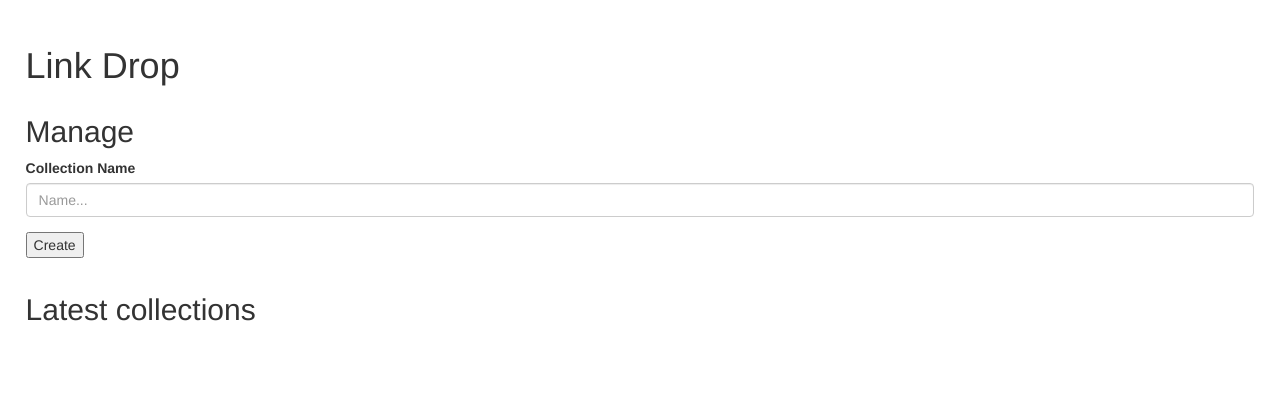
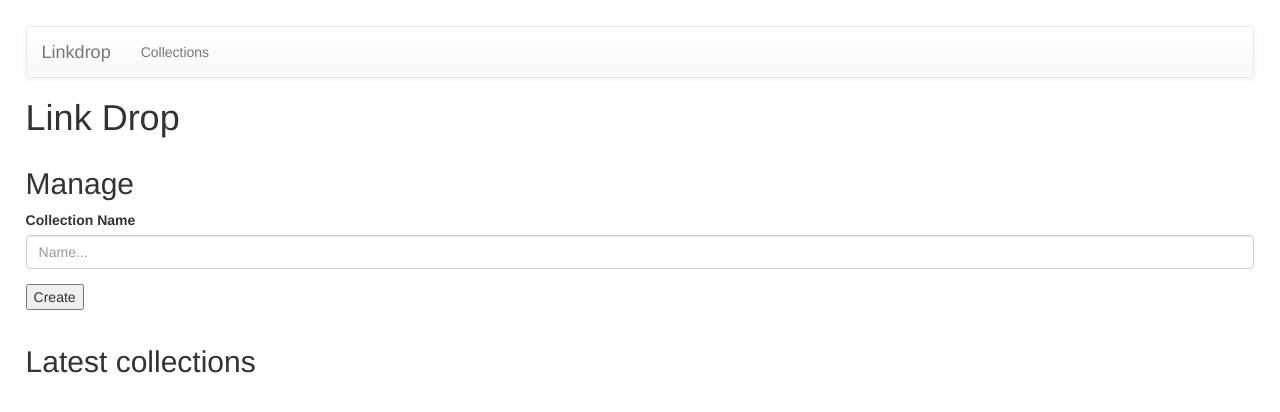
Before and after one commit to rrees/link-drop, a Python web app: template templates/home.html in a window 1280 px wide. Shown: the top 412 px of the page. Run offline with Jinja, Linux system fonts and the light colour scheme; the template is opened without the code that fills it, so the values that code supplies are empty; some libraries are stand-ins or nearby versions.

Commit message:
Adds a navbar

```diff
--- a/templates/base.html
+++ b/templates/base.html
@@ -14,6 +14,8 @@
 	</head>
 
 	<body>
+	{% include "navbar.html" %}
+
 	{% block body %}
 	{% endblock %}
 
--- /dev/null
+++ b/templates/navbar.html
@@ -0,0 +1,13 @@
+
+<nav class="navbar navbar-default">
+	<div class="container-fluid">
+
+	<div class="navbar-header">
+		<a class="navbar-brand" href="/">Linkdrop</a>
+	</div>
+
+	<ul class="nav navbar-nav">
+		<li><a href="/collections">Collections</a>
+	</ul>
+	</div>
+</nav>
```
